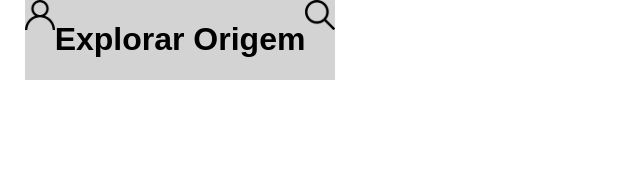
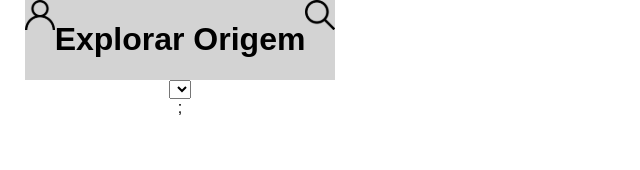
Before and after one commit to tryber/sd-05-recipes-app-10, a React (Create React App) app: page /explorar/bebidas/area in a window 1280 px wide. Shown: the top 170 px of the page, without its empty margins (0-640 px from the left). Built offline with nearby package versions, Linux system fonts and the light colour scheme.

Commit message:
Atualizando branch

```diff
--- a/src/pages/DetalhesComida.jsx
+++ b/src/pages/DetalhesComida.jsx
@@ -22,7 +22,7 @@ const btnStyle = {
 
 function IngredientsList(props) {
   const { recipe } = props;
-  // console.log(recipe);
+  console.log('recipe', recipe);
   const quantities = [];
   const ingredients = [];
 
--- a/src/pages/ExplorarComidasOuBebidasPorArea.jsx
+++ b/src/pages/ExplorarComidasOuBebidasPorArea.jsx
@@ -1,15 +1,98 @@
-import React, { Fragment } from 'react';
+import React, { Fragment, useEffect, useState } from 'react';
+import { Redirect } from 'react-router-dom';
 import propTypes from 'prop-types';
 import Footer from '../components/Footer';
 import Header from '../components/header';
+import { ReceitasContext } from '../Context/ReceitasContext';
+import { useContext } from 'react';
+import {
+  fetchMealsFilterdByCategory,
+  fetchDrinksFilteredByCategory,
+  fetchAllMeals,
+  fetchAllDrinks,
+} from '../services/ApiRequest';
+import RecipeCard from '../components/RecipeCard';
 
-const ExplorarComidasOuBebidasPorArea = (props) => {
+function selectRecipesChoosingCountry() {
+  const foodFilterCountry = 'https://www.themealdb.com/api/json/v1/1/filter.php?a=${}';
+  return (
+    <div>
+      {}
+    </div>
+  );
+}
+
+function CountryInput(props) {
+  const { mealDB } = props;
+  const [initialValueSelect, setInitialValueSelect] = useState("All");
+  console.log('initialValueSelect', initialValueSelect);
+  console.log('area', mealDB)
+  const resultCountries = Object.entries(mealDB.areas).map((area) => area[1].strArea);
+  return (
+    <div>
+      <select data-testid="explore-by-area-dropdown" value={initialValueSelect} onChange={event => setInitialValueSelect(event.target.value)}>
+        {resultCountries.map((area) => <option data-testid={`${area}-option`} value={area}>{area}</option>)}
+      </select>
+    </div>
+  );
+}
+
+function ExplorarComidasOuBebidasPorArea(props) {
+  const { mealDB } = useContext(ReceitasContext);
   console.log(
     'nao quero ter que por o return de novo quando tiver mais coisas',
   );
+
+  const { drinkCategory, category } = useContext(ReceitasContext);
+  const { recipesFiltered, setRecipesFiltered, chooseAPI } = useContext(ReceitasContext);
+  useEffect(() => {
+    if (props.pathname === '/bebidas') {
+      if (drinkCategory === 'All') {
+        console.log('vou chamar fetch all drinks');
+        fetchAllDrinks().then((e) => setRecipesFiltered(e));
+      } else {
+        fetchDrinksFilteredByCategory(drinkCategory).then(
+          (e) => { setRecipesFiltered(e); }, (error) => console.log(error));
+      }
+    }
+  }, [props.pathname, drinkCategory, setRecipesFiltered]);
+
+  useEffect(() => {
+    console.log('vou fetch comidas');
+    if (props.pathname === '/comidas') {
+      if (category === 'All') {
+        fetchAllMeals().then((e) => setRecipesFiltered(e));
+      } else {
+        fetchMealsFilterdByCategory(category).then((e) => setRecipesFiltered(e));
+      }
+    }
+  }, [props.pathname, category, setRecipesFiltered]);
+
+  let auxRecipes = recipesFiltered;
+  if (!Array.isArray(auxRecipes)) {
+    auxRecipes = [];
+    alert('Sinto muito, não encontramos nenhuma receita para esses filtros.');
+  } else if (auxRecipes.length === 1 && chooseAPI === 'comidas' && category !== 'Goat') {
+    return <Redirect to={`/comidas/${auxRecipes[0].idMeal}`} />;
+  } else if (auxRecipes.length === 1 && chooseAPI === 'bebidas') {
+    return <Redirect to={`/bebidas/${auxRecipes[0].idDrink}`} />;
+  }
+
   return (
     <Fragment>
       <Header pathname={props.history.location.pathname} />
+      <CountryInput mealDB={mealDB} />
+      <div>
+        {auxRecipes.slice(0, 12).map((recipe, index) => (
+          <RecipeCard
+            testIt={`${index}-recipe-card`}
+            testName={`${index}-card-name`}
+            TestIdImage={`${index}-card-img`}
+            recipe={recipe}
+          />
+        ))}
+      ;
+    </div>
       <Footer />
     </Fragment>
   );
```
